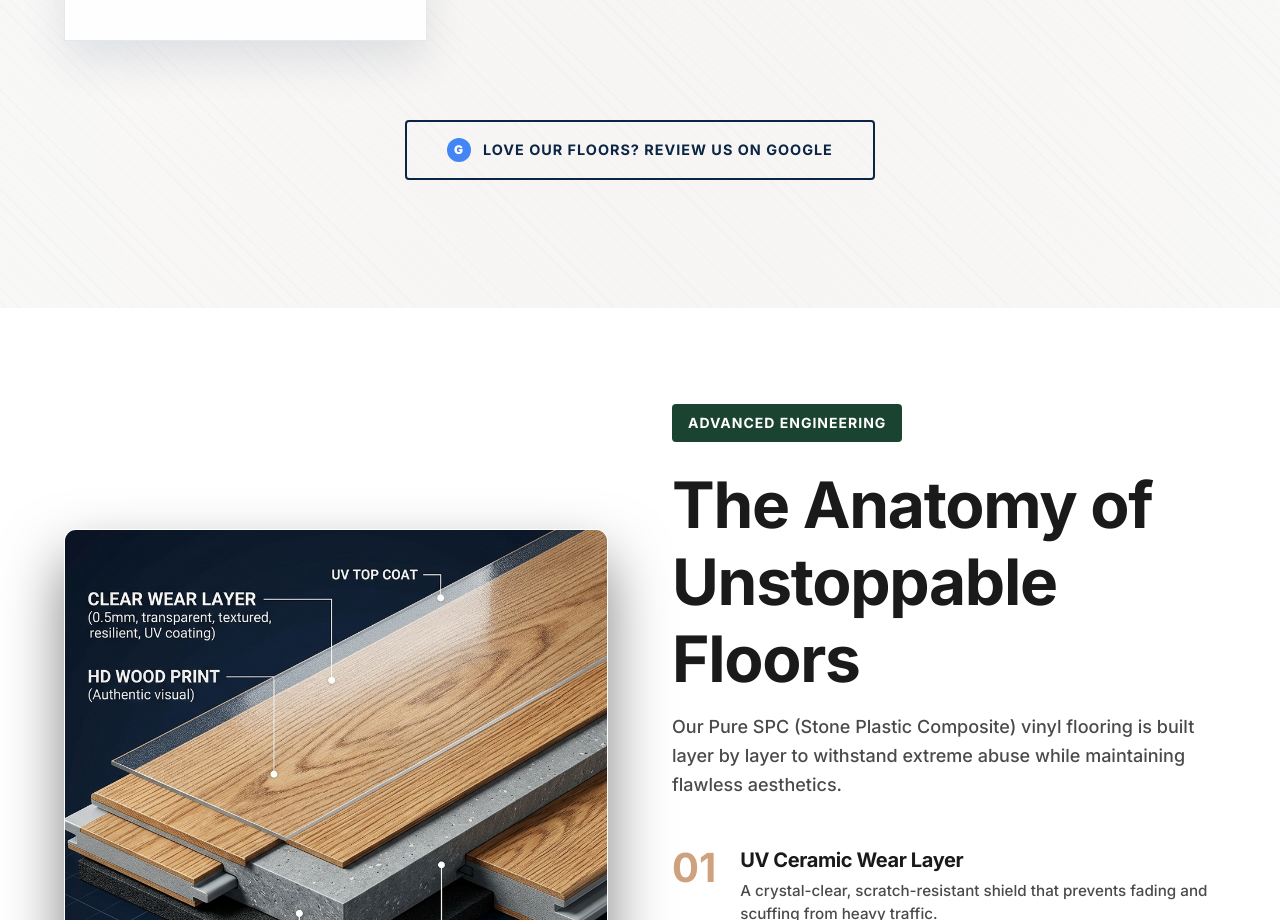
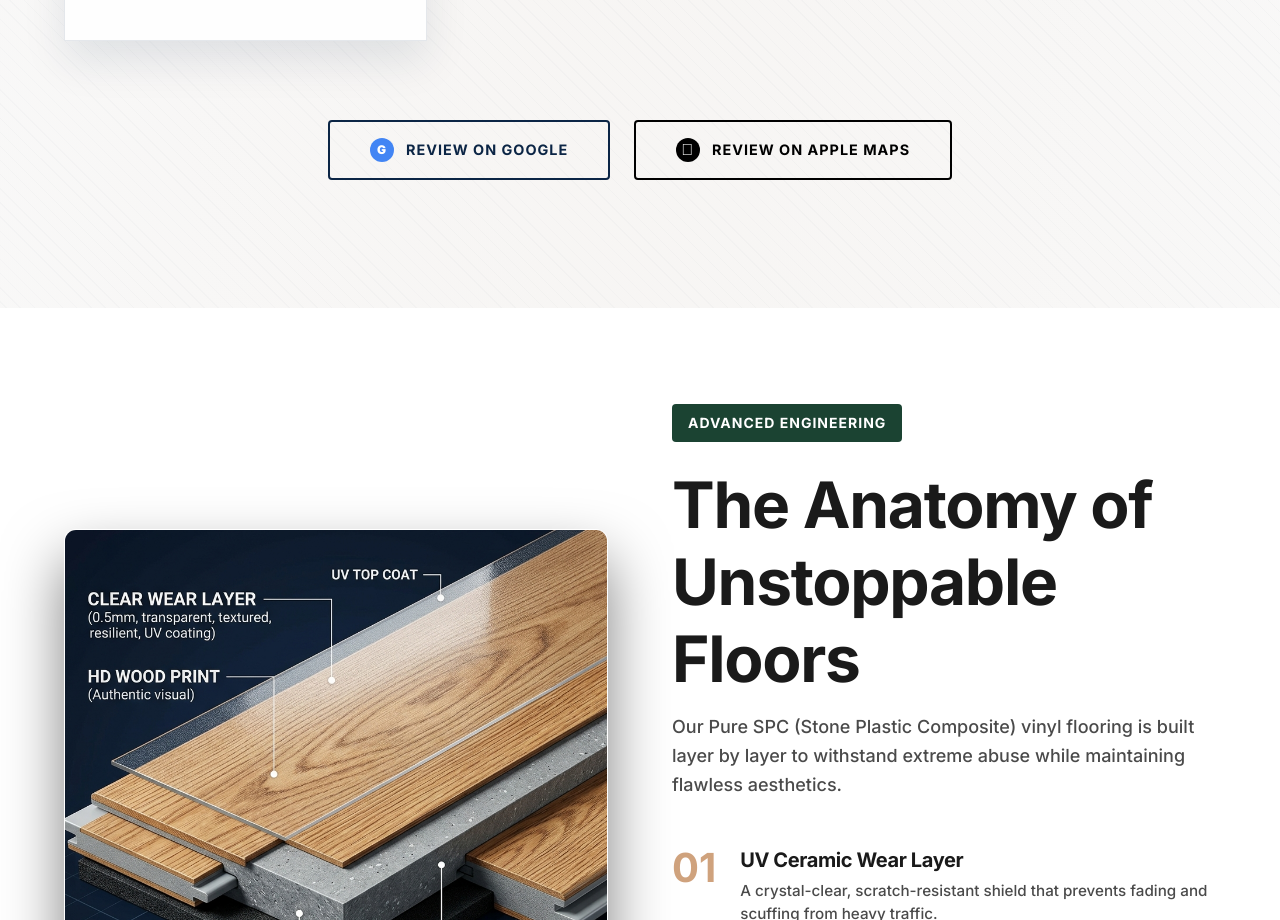
Before and after one commit to hilandinteriors/hi-land-interiors-website, a Next.js app: page / in a window 1280 px wide. Shown: the part 6900-7820 px from the top of the page. Built offline with nearby package versions, Linux system fonts and the light colour scheme; a web font is replaced by a local one.

Commit message:
feat: add Apple Maps review buttons

```diff
--- a/src/components/Testimonials.module.css
+++ b/src/components/Testimonials.module.css
@@ -77,15 +77,23 @@
 .ctaWrapper {
   display: flex;
   justify-content: center;
+  align-items: center;
+  gap: 1.5rem;
   margin-top: 5rem;
+  flex-wrap: wrap;
 }
 
-.reviewBtn {
+.reviewBtn, .appleBtn {
   display: flex;
   align-items: center;
   gap: 0.75rem;
   text-decoration: none;
   font-weight: 700;
+  min-width: 240px;
+  justify-content: center;
+}
+
+.reviewBtn {
   border-color: var(--accent-gold);
   color: var(--accent-gold);
 }
@@ -95,15 +103,34 @@
   color: white;
 }
 
-.googleIcon {
+.appleBtn {
+  border-color: #000;
+  color: #000;
+}
+
+.appleBtn:hover {
+  background: #000;
+  color: white;
+}
+
+.googleIcon, .appleIcon {
   display: flex;
   align-items: center;
   justify-content: center;
   width: 24px;
   height: 24px;
-  background: #4285F4;
-  color: white;
   border-radius: 50%;
   font-size: 0.75rem;
   font-weight: 900;
 }
+
+.googleIcon {
+  background: #4285F4;
+  color: white;
+}
+
+.appleIcon {
+  background: #000;
+  color: white;
+  font-size: 1rem;
+}
--- a/src/components/Testimonials.tsx
+++ b/src/components/Testimonials.tsx
@@ -111,7 +111,15 @@ export default function Testimonials() {
             rel="noreferrer"
             className={`btn-secondary ${styles.reviewBtn} animate-on-scroll delay-300`}
           >
-            <span className={styles.googleIcon}>G</span> Love our floors? Review us on Google
+            <span className={styles.googleIcon}>G</span> Review on Google
+          </a>
+          <a
+            href="https://maps.apple.com/?q=Hi+Land+Interiors+Winnipeg"
+            target="_blank"
+            rel="noreferrer"
+            className={`btn-secondary ${styles.appleBtn} animate-on-scroll delay-400`}
+          >
+            <span className={styles.appleIcon}></span> Review on Apple Maps
           </a>
         </div>
       </div>
```
Also changed, not shown: src/app/quote/page.tsx (+9 -1 lines), src/app/quote/quote.module.css (+17 -4 lines).
